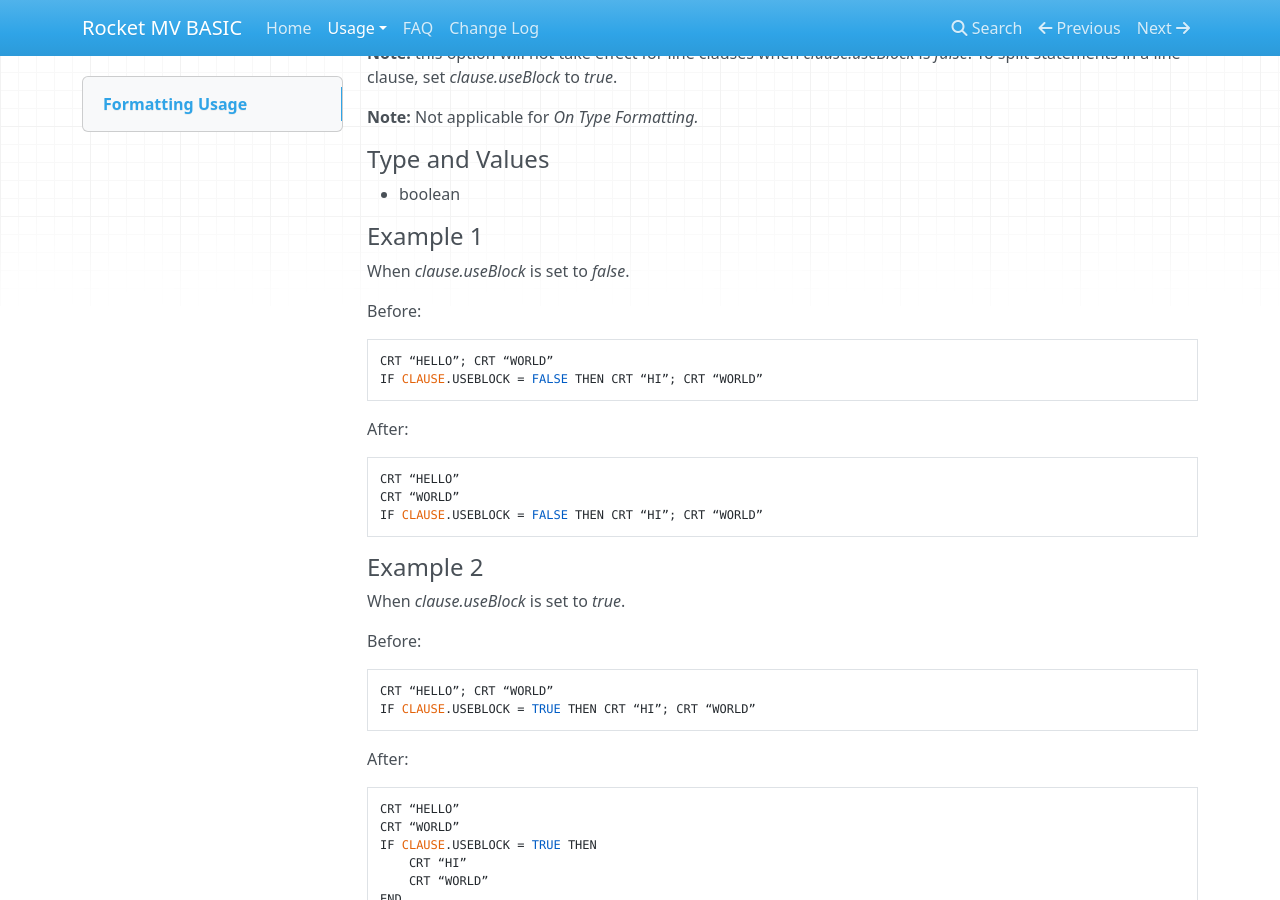
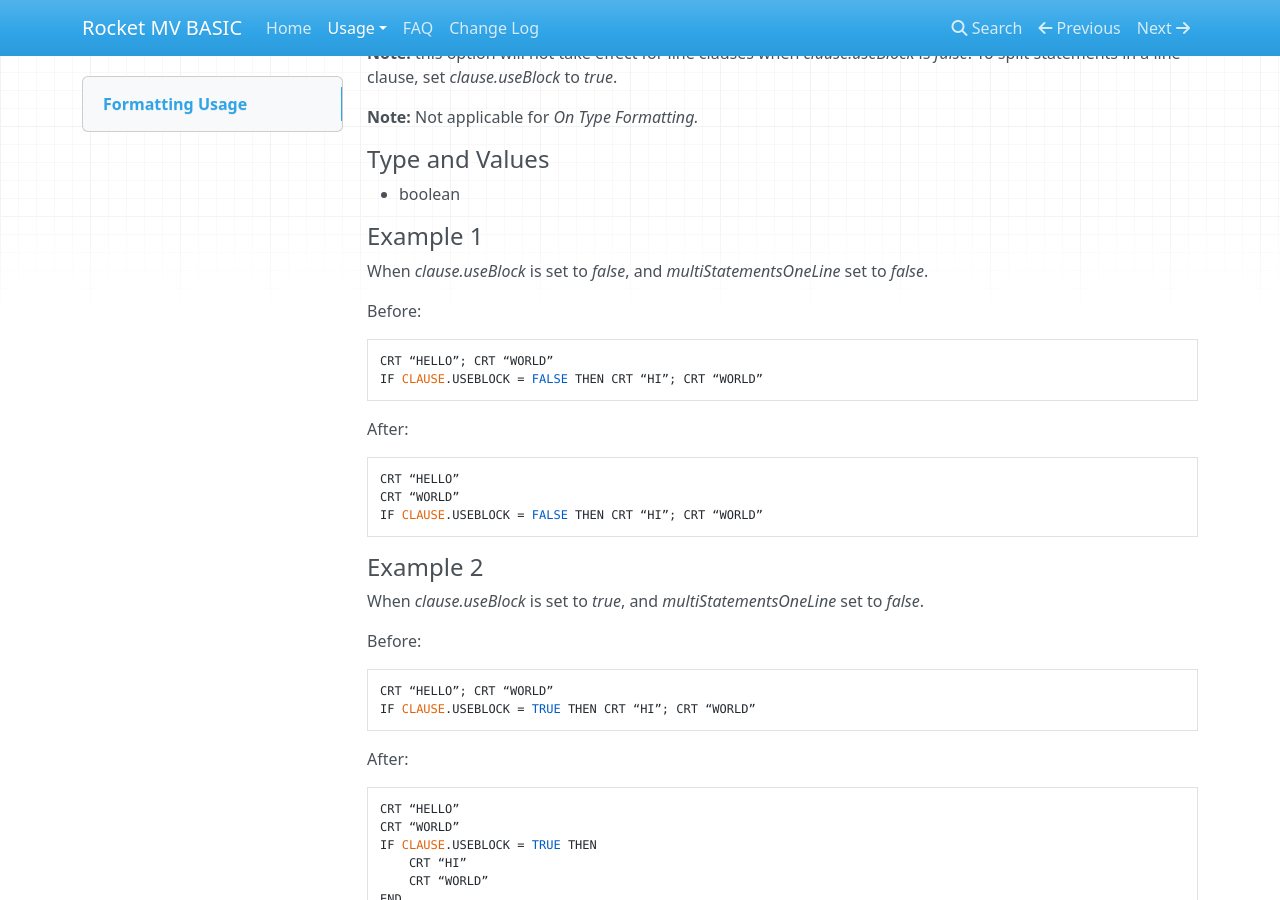
Before and after one commit to RocketSoftware/rocket-mvbasic, an MkDocs documentation site: the page built from docs/usage/Formatting.md, in a window 1280 px wide and 900 px high, scrolled down 3079 px. Built offline with MkDocs 1.6.1, drawn with Linux system fonts in a browser that asks for light colours; nearby versions of some CDN libraries.

Commit message:
Add missed description for multiStatementsOneLine

```diff
--- a/docs/usage/Formatting.md
+++ b/docs/usage/Formatting.md
@@ -145,7 +145,7 @@ Specify whether to allow multiple statements on the same line.
 
 #### Example 1
 
-When *clause.useBlock* is set to *false*.
+When *clause.useBlock* is set to *false*, and *multiStatementsOneLine* set to *false*.
 
 Before:
 
@@ -164,7 +164,7 @@ IF CLAUSE.USEBLOCK = FALSE THEN CRT “HI”; CRT “WORLD”
 
 #### Example 2
 
-When *clause.useBlock* is set to *true*.
+When *clause.useBlock* is set to *true*, and *multiStatementsOneLine* set to *false*.
 
 Before:
 
```
